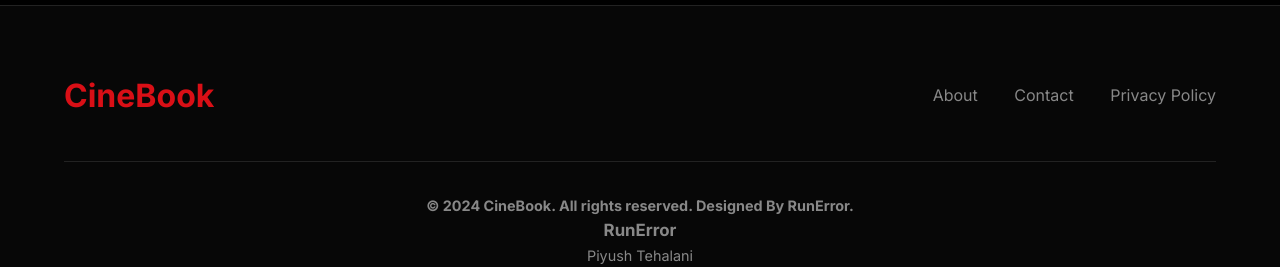
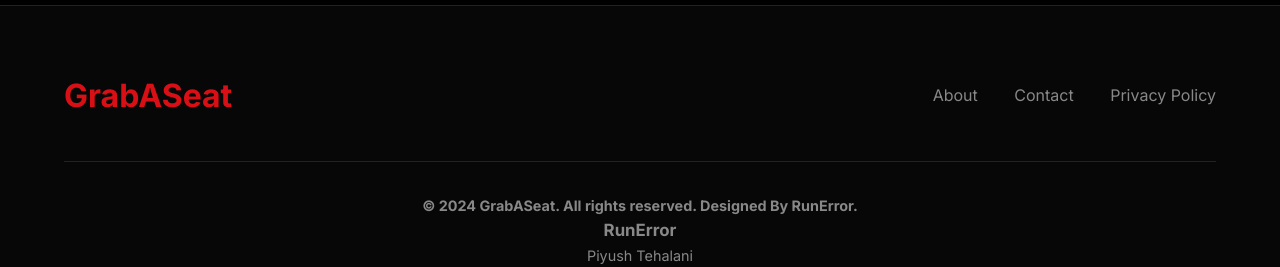
Before and after one commit to GeekyPiyushh/GrabASeat, a plain HTML site: page index.html in a window 1280 px wide. Shown: the part 3284-3551 px from the top of the page. Drawn offline with Linux system fonts and the light colour scheme.

Commit message:
Update website title

```diff
--- a/index.html
+++ b/index.html
@@ -255,7 +255,7 @@
     <!-- 6. Footer -->
     <footer id="about" class="footer">
         <div class="footer-container">
-            <div class="footer-logo">CineBook</div>
+            <div class="footer-logo">GrabASeat</div>
             <div class="footer-links">
                 <a href="#">About</a>
                 <a href="#">Contact</a>
@@ -263,7 +263,7 @@
             </div>
         </div>
         <div class="footer-bottom">
-            <h4>&copy; 2024 CineBook. All rights reserved. Designed By RunError.</h4>
+            <h4>&copy; 2024 GrabASeat. All rights reserved. Designed By RunError.</h4>
 
             <h3>RunError</h3>
 
```
